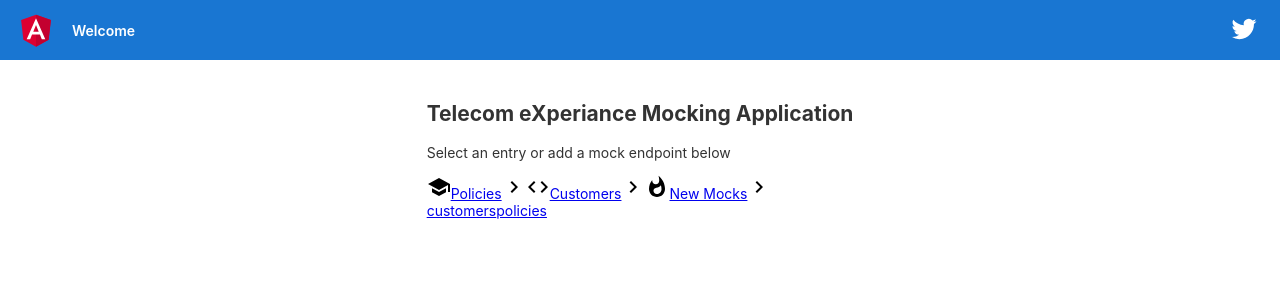
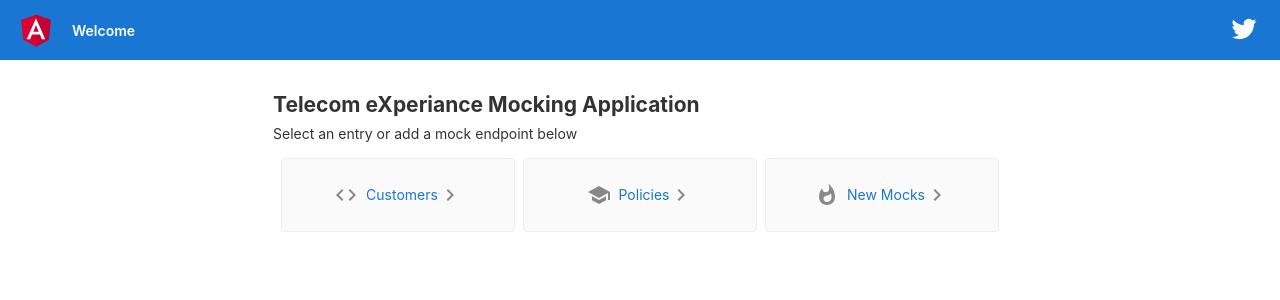
Before and after one commit to tysonbo/telecomx-mocking-app, an Angular app: page / in a window 1280 px wide. Shown: the top 300 px of the page. Built offline with nearby package versions, Linux system fonts and the light colour scheme.

Commit message:
added mocks setup additional routes

```diff
--- a/src/app/app-routing.module.ts
+++ b/src/app/app-routing.module.ts
@@ -2,9 +2,13 @@ import { NgModule } from '@angular/core';
 import { RouterModule, Routes } from '@angular/router';
 import { CustomersComponent } from './customers/customers.component';
 import { HomeComponent } from './home/home.component';
+import { PoliciesComponent } from './policies/policies.component';
+import { MocksComponent } from './mocks/mocks.component';
 
 const routes: Routes = [
   { path: 'customers', component: CustomersComponent },
+  { path: 'policies', component: PoliciesComponent },
+  { path: 'mocks', component: MocksComponent },
   { path: '', component: HomeComponent }
 
 ];
--- a/src/app/app.module.ts
+++ b/src/app/app.module.ts
@@ -6,14 +6,16 @@ import { AppComponent } from './app.component';
 import { PoliciesComponent } from './policies/policies.component';
 import { CustomersComponent } from './customers/customers.component';
 import { AppRoutingModule } from './app-routing.module';
-import { HomeComponent } from './home/home.component'; // Added here
+import { HomeComponent } from './home/home.component';
+import { MocksComponent } from './mocks/mocks.component'; // Added here
 
 @NgModule({
   declarations: [
     AppComponent,
     PoliciesComponent,
     CustomersComponent,
-    HomeComponent
+    HomeComponent,
+    MocksComponent
   ],
   imports: [
     BrowserModule,
--- a/src/app/home/home.component.html
+++ b/src/app/home/home.component.html
@@ -1,25 +1,313 @@
+<style>
+        :host {
+          font-family: -apple-system, BlinkMacSystemFont, "Segoe UI", Roboto, Helvetica, Arial, sans-serif, "Apple Color Emoji", "Segoe UI Emoji", "Segoe UI Symbol";
+          font-size: 14px;
+          color: #333;
+          box-sizing: border-box;
+          -webkit-font-smoothing: antialiased;
+          -moz-osx-font-smoothing: grayscale;
+        }
 
+        h1,
+        h2,
+        h3,
+        h4,
+        h5,
+        h6 {
+          margin: 8px 0;
+        }
+
+        p {
+          margin: 0;
+        }
+
+        .spacer {
+          flex: 1;
+        }
+
+        .toolbar {
+          height: 60px;
+          margin: -8px;
+          display: flex;
+          align-items: center;
+          background-color: #1976d2;
+          color: white;
+          font-weight: 600;
+        }
+
+        .toolbar img {
+          margin: 0 16px;
+        }
+
+        .toolbar #twitter-logo {
+          height: 40px;
+          margin: 0 16px;
+        }
+
+        .toolbar #twitter-logo:hover {
+          opacity: 0.8;
+        }
+
+        .content {
+          display: flex;
+          margin: 32px auto;
+          padding: 0 16px;
+          max-width: 960px;
+          flex-direction: column;
+          align-items: center;
+        }
+
+        svg.material-icons {
+          height: 24px;
+          width: auto;
+        }
+
+        svg.material-icons:not(:last-child) {
+          margin-right: 8px;
+        }
+
+        .card svg.material-icons path {
+          fill: #888;
+        }
+
+        .card-container {
+          display: flex;
+          flex-wrap: wrap;
+          justify-content: center;
+          margin-top: 16px;
+        }
+
+        .card {
+          border-radius: 4px;
+          border: 1px solid #eee;
+          background-color: #fafafa;
+          height: 40px;
+          width: 200px;
+          margin: 0 8px 16px;
+          padding: 16px;
+          display: flex;
+          flex-direction: row;
+          justify-content: center;
+          align-items: center;
+          transition: all 0.2s ease-in-out;
+          line-height: 24px;
+        }
+
+        .card-container .card:not(:last-child) {
+          margin-right: 0;
+        }
+
+        .card.card-small {
+          height: 16px;
+          width: 168px;
+        }
+
+        .card-container .card:not(.highlight-card) {
+          cursor: pointer;
+        }
+
+        .card-container .card:not(.highlight-card):hover {
+          transform: translateY(-3px);
+          box-shadow: 0 4px 17px rgba(black, 0.35);
+        }
+
+        .card-container .card:not(.highlight-card):hover .material-icons path {
+          fill: rgb(105, 103, 103);
+        }
+
+        .card.highlight-card {
+          background-color: #1976d2;
+          color: white;
+          font-weight: 600;
+          border: none;
+          width: auto;
+          min-width: 30%;
+          position: relative;
+        }
+
+        .card.card.highlight-card span {
+          margin-left: 60px;
+        }
+
+        svg#rocket {
+          width: 80px;
+          position: absolute;
+          left: -10px;
+          top: -24px;
+        }
+
+        svg#rocket-smoke {
+          height: 100vh;
+          position: absolute;
+          top: 10px;
+          right: 180px;
+          z-index: -10;
+        }
+
+        a,
+        a:visited,
+        a:hover {
+          color: #1976d2;
+          text-decoration: none;
+        }
+
+        a:hover {
+          color: #125699;
+        }
+
+        .terminal {
+          position: relative;
+          width: 80%;
+          max-width: 600px;
+          border-radius: 6px;
+          padding-top: 45px;
+          margin-top: 8px;
+          overflow: hidden;
+          background-color: rgb(15, 15, 16);
+        }
+
+        .terminal::before {
+          content: "\2022 \2022 \2022";
+          position: absolute;
+          top: 0;
+          left: 0;
+          height: 4px;
+          background: rgb(58, 58, 58);
+          color: #c2c3c4;
+          width: 100%;
+          font-size: 2rem;
+          line-height: 0;
+          padding: 14px 0;
+          text-indent: 4px;
+        }
+
+        .terminal pre {
+          font-family: SFMono-Regular,Consolas,Liberation Mono,Menlo,monospace;
+          color: white;
+          padding: 0 1rem 1rem;
+          margin: 0;
+        }
+
+        .circle-link {
+          height: 40px;
+          width: 40px;
+          border-radius: 40px;
+          margin: 8px;
+          background-color: white;
+          border: 1px solid #eeeeee;
+          display: flex;
+          justify-content: center;
+          align-items: center;
+          cursor: pointer;
+          box-shadow: 0 1px 3px rgba(0, 0, 0, 0.12), 0 1px 2px rgba(0, 0, 0, 0.24);
+          transition: 1s ease-out;
+        }
+
+        .circle-link:hover {
+          transform: translateY(-0.25rem);
+          box-shadow: 0px 3px 15px rgba(0, 0, 0, 0.2);
+        }
+
+        footer {
+          margin-top: 8px;
+          display: flex;
+          align-items: center;
+          line-height: 20px;
+        }
+
+        footer a {
+          display: flex;
+          align-items: center;
+        }
+
+        .github-star-badge {
+          color: #24292e;
+          display: flex;
+          align-items: center;
+          font-size: 12px;
+          padding: 3px 10px;
+          border: 1px solid rgba(27,31,35,.2);
+          border-radius: 3px;
+          background-image: linear-gradient(-180deg,#fafbfc,#eff3f6 90%);
+          margin-left: 4px;
+          font-weight: 600;
+          font-family: -apple-system,BlinkMacSystemFont,Segoe UI,Helvetica,Arial,sans-serif,Apple Color Emoji,Segoe UI Emoji,Segoe UI Symbol;
+        }
+
+        .github-star-badge:hover {
+          background-image: linear-gradient(-180deg,#f0f3f6,#e6ebf1 90%);
+          border-color: rgba(27,31,35,.35);
+          background-position: -.5em;
+        }
+
+        .github-star-badge .material-icons {
+          height: 16px;
+          width: 16px;
+          margin-right: 4px;
+        }
+
+        svg#clouds {
+          position: fixed;
+          bottom: -160px;
+          left: -230px;
+          z-index: -10;
+          width: 1920px;
+        }
+
+
+        /* Responsive Styles */
+        @media screen and (max-width: 767px) {
+
+          .card-container > *:not(.circle-link) ,
+          .terminal {
+            width: 100%;
+          }
+
+          .card:not(.highlight-card) {
+            height: 16px;
+            margin: 8px 0;
+          }
+
+          .card.highlight-card span {
+            margin-left: 72px;
+          }
+
+          svg#rocket-smoke {
+            right: 120px;
+            transform: rotate(-5deg);
+          }
+        }
+
+        @media screen and (max-width: 575px) {
+          svg#rocket-smoke {
+            display: none;
+            visibility: hidden;
+          }
+        }
+      </style>
   <!-- Resources -->
   <h2>Telecom eXperiance Mocking Application</h2>
   <p>Select an entry or add a mock endpoint below</p>
 
   <div class="card-container">
-    <a class="card" target="_blank" rel="noopener" href="https://angular.io/tutorial">
+      <a routerLink="/customers" class="card">
+        <svg class="material-icons" xmlns="http://www.w3.org/2000/svg" width="24" height="24" viewBox="0 0 24 24"><path d="M9.4 16.6L4.8 12l4.6-4.6L8 6l-6 6 6 6 1.4-1.4zm5.2 0l4.6-4.6-4.6-4.6L16 6l6 6-6 6-1.4-1.4z"/></svg>
+
+        <span>Customers</span>
+
+        <svg class="material-icons" xmlns="http://www.w3.org/2000/svg" width="24" height="24" viewBox="0 0 24 24"><path d="M10 6L8.59 7.41 13.17 12l-4.58 4.59L10 18l6-6z"/></svg>
+      </a>
+
+    <a routerLink="/policies" class="card" >
       <svg class="material-icons" xmlns="http://www.w3.org/2000/svg" width="24" height="24" viewBox="0 0 24 24"><path d="M5 13.18v4L12 21l7-3.82v-4L12 17l-7-3.82zM12 3L1 9l11 6 9-4.91V17h2V9L12 3z"/></svg>
 
       <span>Policies</span>
 
       <svg class="material-icons" xmlns="http://www.w3.org/2000/svg" width="24" height="24" viewBox="0 0 24 24"><path d="M10 6L8.59 7.41 13.17 12l-4.58 4.59L10 18l6-6z"/></svg>    </a>
 
-    <a class="card" target="_blank" rel="noopener" href="https://angular.io/cli">
-      <svg class="material-icons" xmlns="http://www.w3.org/2000/svg" width="24" height="24" viewBox="0 0 24 24"><path d="M9.4 16.6L4.8 12l4.6-4.6L8 6l-6 6 6 6 1.4-1.4zm5.2 0l4.6-4.6-4.6-4.6L16 6l6 6-6 6-1.4-1.4z"/></svg>
 
-      <span>Customers</span>
 
-      <svg class="material-icons" xmlns="http://www.w3.org/2000/svg" width="24" height="24" viewBox="0 0 24 24"><path d="M10 6L8.59 7.41 13.17 12l-4.58 4.59L10 18l6-6z"/></svg>
-    </a>
-
-    <a class="card" target="_blank" rel="noopener" href="https://blog.angular.io/">
+    <a routerLink="/mocks" class="card" >
       <svg class="material-icons" xmlns="http://www.w3.org/2000/svg" width="24" height="24" viewBox="0 0 24 24"><path d="M13.5.67s.74 2.65.74 4.8c0 2.06-1.35 3.73-3.41 3.73-2.07 0-3.63-1.67-3.63-3.73l.03-.36C5.21 7.51 4 10.62 4 14c0 4.42 3.58 8 8 8s8-3.58 8-8C20 8.61 17.41 3.8 13.5.67zM11.71 19c-1.78 0-3.22-1.4-3.22-3.14 0-1.62 1.05-2.76 2.81-3.12 1.77-.36 3.6-1.21 4.62-2.58.39 1.29.59 2.65.59 4.04 0 2.65-2.15 4.8-4.8 4.8z"/></svg>
 
       <span>New Mocks</span>
@@ -29,5 +317,3 @@
 
   </div>
   <!-- Links -->
-  <a routerLink="/customers" routerLinkActive="active" >customers</a>
-  <a routerLink="/policies" routerLinkActive="active" >policies</a>
--- /dev/null
+++ b/src/app/mocks/mocks.component.html
@@ -0,0 +1 @@
+<p>mocks works!</p>
--- /dev/null
+++ b/src/app/mocks/mocks.component.ts
@@ -0,0 +1,15 @@
+import { Component, OnInit } from '@angular/core';
+
+@Component({
+  selector: 'app-mocks',
+  templateUrl: './mocks.component.html',
+  styleUrls: ['./mocks.component.css']
+})
+export class MocksComponent implements OnInit {
+
+  constructor() { }
+
+  ngOnInit() {
+  }
+
+}
```
Also changed, not shown: src/app/mocks/mocks.component.css (added), 1 other file (tests, documents, lock files or other folders).
